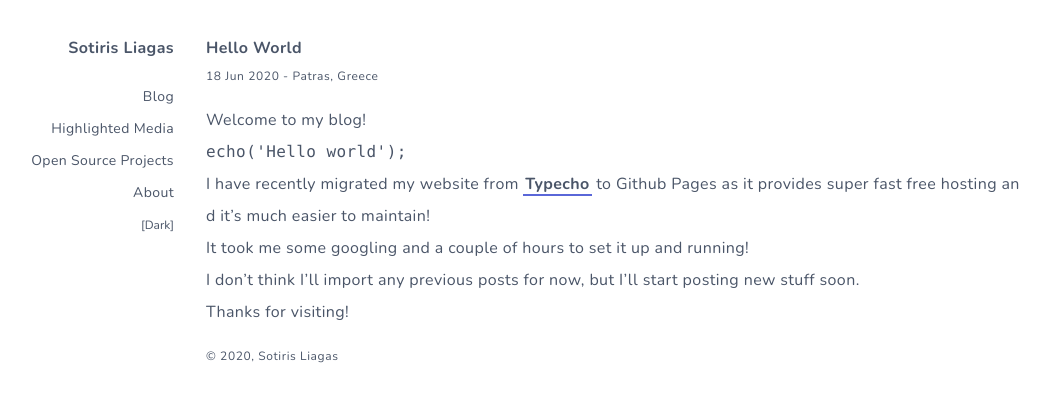
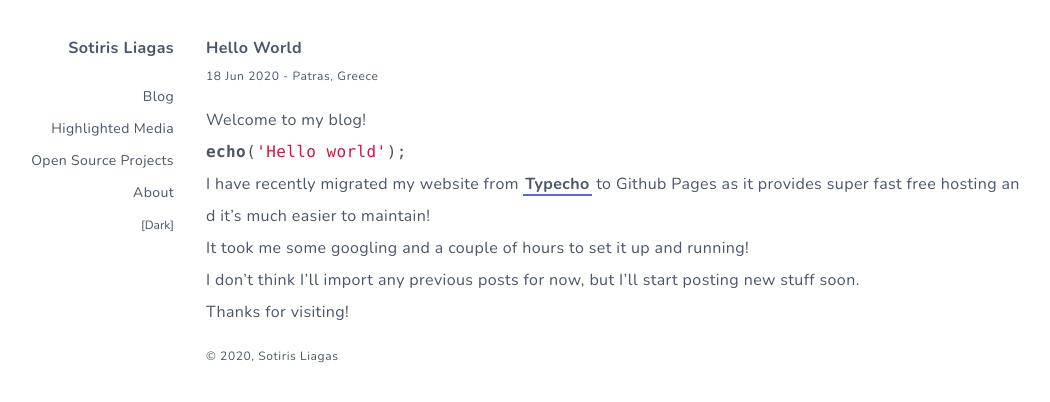
Before and after one commit to liagason/A-Jekyll-Blog, a Jekyll site: the page built from _posts/2020-06-18-hello-world.md, in a window 1280 px wide. Shown: the top 402 px of the page, without its empty margins (162-1212 px from the left). Built offline with Jekyll 4.4.1, drawn with Linux system fonts in a browser that asks for light colours.

Commit message:
Update default.html

```diff
--- a/_layouts/default.html
+++ b/_layouts/default.html
@@ -18,6 +18,7 @@
 
     <link rel="stylesheet" href="https://unpkg.com/tailwindcss/dist/tailwind.min.css">
     <link href="https://fonts.googleapis.com/css?family=Nunito:400,700&display=swap" rel="stylesheet">
+    <link rel="stylesheet" href="/css/syntax.css" type="text/css" />
 
     <style>
         .quicksand {
```
